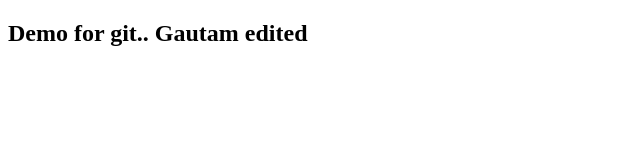
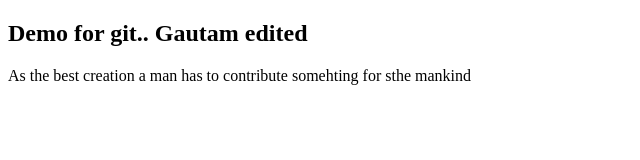
Before and after one commit to shanto99/git-demo, a plain HTML site: page index.html in a window 1280 px wide. Shown: the whole page, without its empty margins (0-640 px from the left). Drawn offline with Linux system fonts and the light colour scheme.

Commit message:
commit to master with paragraph

```diff
--- a/index.html
+++ b/index.html
@@ -5,5 +5,6 @@
 </head>
 <body>
 	<h2>Demo for git..  Gautam edited</h2>
+	<p>As the best creation a man has to contribute somehting for sthe mankind</p>
 </body>
 </html>
```
